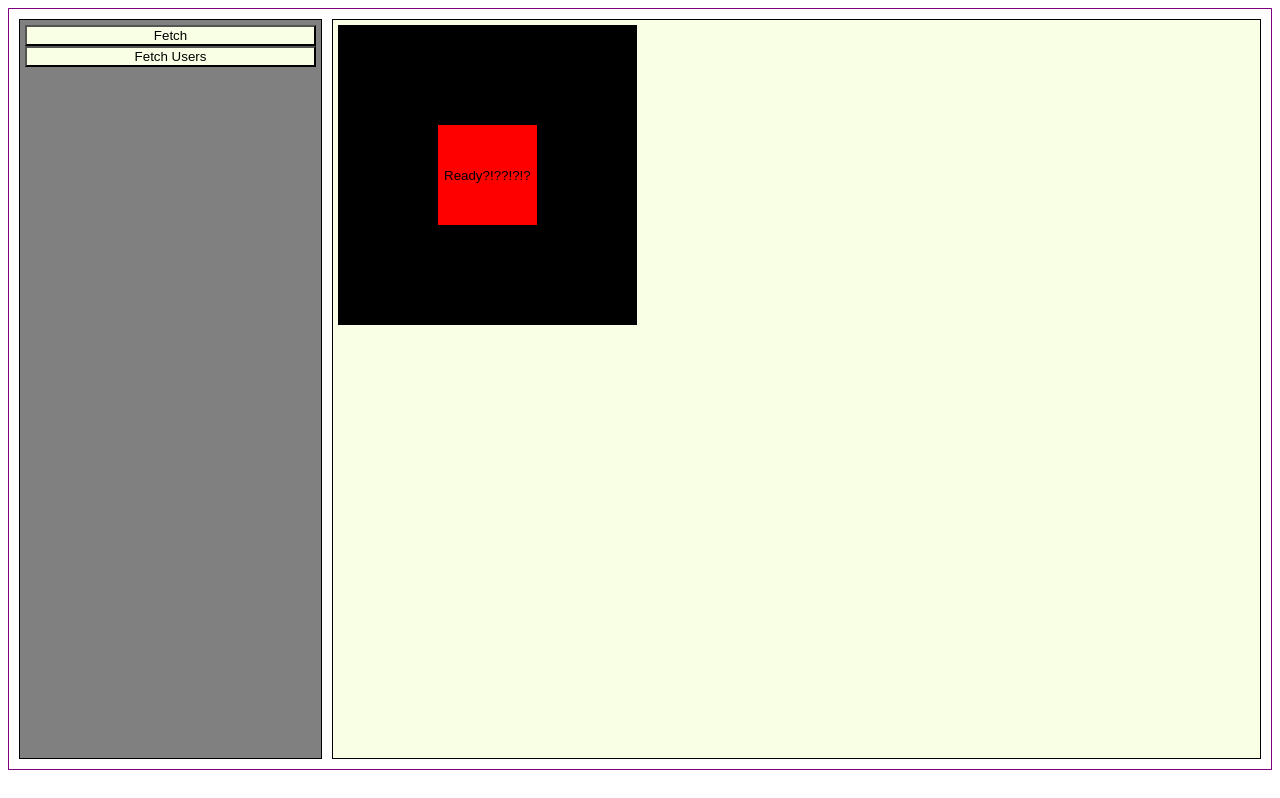
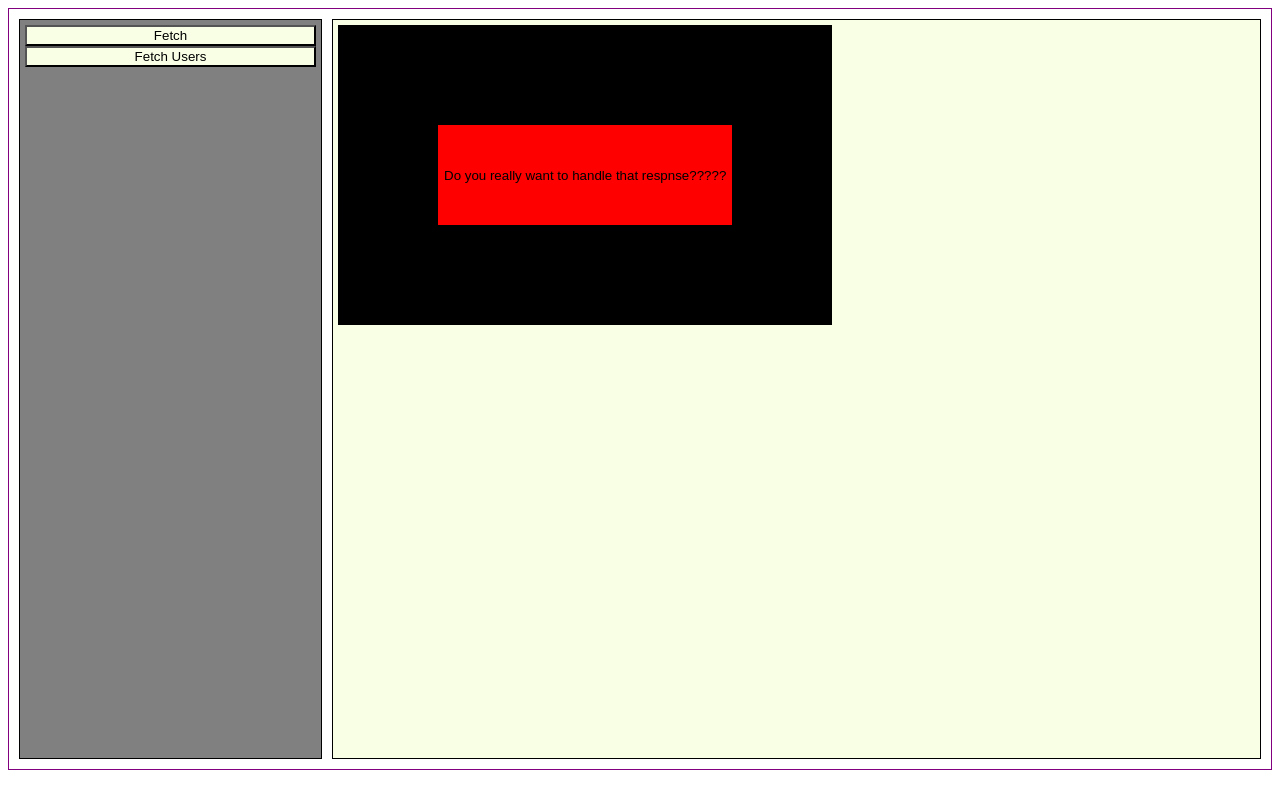
Before and after one commit to floccoclaudio/06-tsx-async, a React (Create React App) app: page / in a window 1280 px wide. Built offline with nearby package versions, Linux system fonts and the light colour scheme.

Commit message:
onClick handle the response to sort the different products on the epcStatus base

```diff
--- a/src/components/Lux.tsx
+++ b/src/components/Lux.tsx
@@ -1,29 +1,30 @@
-import React from 'react'
-import styled from 'styled-components'
-import { useAppDispatch, useAppSelector } from '../app/hooks'
-import LuxItem from './LuxItem'
-import { handleFound } from '../features/sroSlice'
-const StyledWrapper = styled('div')`
+import React from "react";
+import styled from "styled-components";
+import { useAppDispatch, useAppSelector } from "../app/hooks";
+import LuxItem from "./LuxItem";
+import { handleResponse } from "../features/sroSlice";
+const StyledWrapper = styled("div")``;
 
-`
-
-const StyledButton = styled('button')`
+const StyledButton = styled("button")`
   border: 100px solid black;
-
-height:300px;
+  height: 300px;
   background-color: red;
-`
-
+`;
 
 const Content: React.FC = () => {
   // const luxItemList = useAppSelector(state => state.store.sroResponse)
-
-    const dispatch = useAppDispatch()
+  const products = useAppSelector((state) => state.sro.products);
+  const dispatch = useAppDispatch();
   return (
     <StyledWrapper>
-            <StyledButton onClick={() => { dispatch(handleFound()) }}>Ready?!??!?!?</StyledButton>
+      <StyledButton onClick={() => dispatch(handleResponse())}>
+        Do you really want to handle that respnse?????
+      </StyledButton>
+      {products.notFound?.map((notFound, index) => (
+        <LuxItem key={`${index}-${notFound.upcCode}`} props={notFound} />
+      ))}
     </StyledWrapper>
-    )
-}
+  );
+};
 
-export default Content
+export default Content;
--- a/src/components/LuxItem.tsx
+++ b/src/components/LuxItem.tsx
@@ -1,15 +1,12 @@
-import React from 'react'
+import React from "react";
 
-import { ProductDetailsItemsEntity } from '../features/sroSlice'
+import { ProductDetailsItemsEntity } from "../features/sroSlice";
 interface LuxItemProps {
-    props: ProductDetailsItemsEntity
+  props: ProductDetailsItemsEntity;
 }
 
+const LuxItem: React.FC<LuxItemProps> = (props) => {
+  return <p>item</p>;
+};
 
-const LuxItem: React.FC = (props) => {
-    return (
-        <p></p>
-    )
-}
-
-export default LuxItem
+export default LuxItem;
--- a/src/features/sroSlice.ts
+++ b/src/features/sroSlice.ts
@@ -1,6 +1,7 @@
 import { createSlice } from '@reduxjs/toolkit'
-import { RootState } from '../app/store'
 //#region sro type
+
+// single product interface
 export interface ProductDetailsItemsEntity {
     brandDescription: string;
     styleName?: string | null;
@@ -14,10 +15,13 @@ export interface ProductDetailsItemsEntity {
     numberItems: number;
     price: number;
 }
+
+//epcCodes
 export interface EpcCodesEntity {
     epcCode: string;
     epcStatus: string;
 }
+
 export interface Sro {
     productDetailsItems?: (ProductDetailsItemsEntity)[] | null;
 
@@ -1324,16 +1328,23 @@ export const sroSlice = createSlice({
     name: 'mainSlice',
     initialState: initialMainState,
     reducers: {
-        handleFound: (state) => {
+        handleResponse: (state) => {
+            state.products.unexpected = state.sroResponse.productDetailsItems?.map(item => ({
+                ...item, epcCodes: item.epcCodes?.filter(code => code.epcStatus === "Missing")
+            })).filter(notEmpty => notEmpty.epcCodes?.length !== 0)
             state.products.notFound = state.sroResponse.productDetailsItems?.map(item => ({
-                ...item, epcCodes: item.epcCodes?.filter((code) => code.epcStatus === "In stock")
-            }
-            ))
-        }
+                ...item, epcCodes: item.epcCodes?.filter(code => code.epcStatus === "In stock")
+            })).filter(notEmpty => notEmpty.epcCodes?.length !== 0)
+            // state.sroResponse.productDetailsItems?.map(item=>{
+
+            // })
+        },
+
     }
 }
 )
-export const { handleFound } = sroSlice.actions
+
+export const { handleResponse } = sroSlice.actions
 export default sroSlice.reducer
 
 
@@ -1383,4 +1394,11 @@ export default sroSlice.reducer
                                                             //     }})
 
                                                             //     })
+
 // piglia sro response da state => costruisci gli array
+        // handleFound: (state) => {
+ //     state.products.notFound = state.sroResponse.productDetailsItems?.map(item => ({
+//         ...item, epcCodes: item.epcCodes?.filter((code) => code.epcStatus === "In stock")
+          //     }
+                                                            //     ))
+                                                            // }
```
Lines whose indentation alone changed are shown as unchanged.
